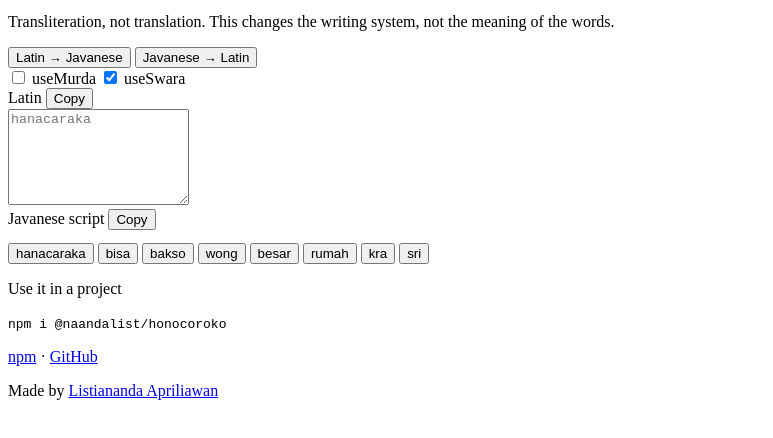
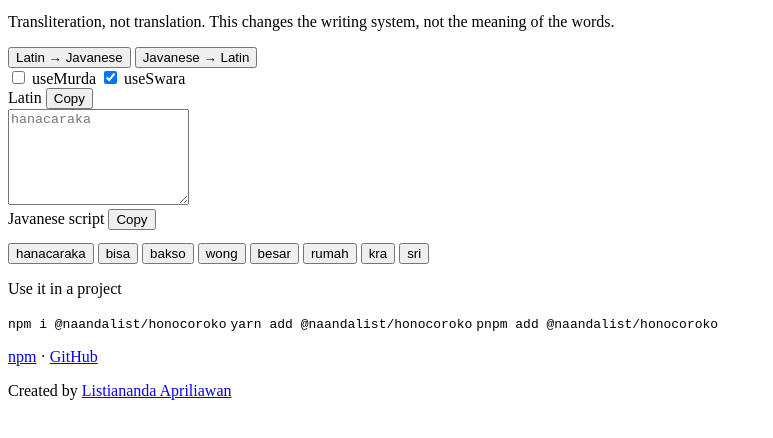
Before and after one commit to Naandalist/honocoroko, a website with bundled scripts: page docs/index.html in a window 1280 px wide. Shown: the part 138-576 px from the top of the page, without its empty margins (0-773 px from the left). Built offline with nearby package versions, Linux system fonts and the light colour scheme.

Commit message:
docs: Created by on playground; yarn/pnpm in README

```diff
--- a/docs/app.js
+++ b/docs/app.js
@@ -14,7 +14,7 @@ const I18N = {
     copied: 'Copied',
     copyFail: 'Copy failed',
     install: 'Use it in a project',
-    credit: 'Made by',
+    credit: 'Created by',
   },
   id: {
     title: 'Latin ↔ Aksara Jawa',
--- a/docs/index.html
+++ b/docs/index.html
@@ -107,6 +107,8 @@
     <aside class="install">
       <p data-i18n="install">Use it in a project</p>
       <code>npm i @naandalist/honocoroko</code>
+      <code>yarn add @naandalist/honocoroko</code>
+      <code>pnpm add @naandalist/honocoroko</code>
       <p class="links">
         <a href="https://www.npmjs.com/package/@naandalist/honocoroko">npm</a>
         ·
@@ -117,7 +119,7 @@
 
   <footer class="credit">
     <p>
-      <span data-i18n="credit">Made by</span>
+      <span data-i18n="credit">Created by</span>
       <a href="https://www.naandalist.com/" rel="author">Listiananda Apriliawan</a>
     </p>
   </footer>
```
